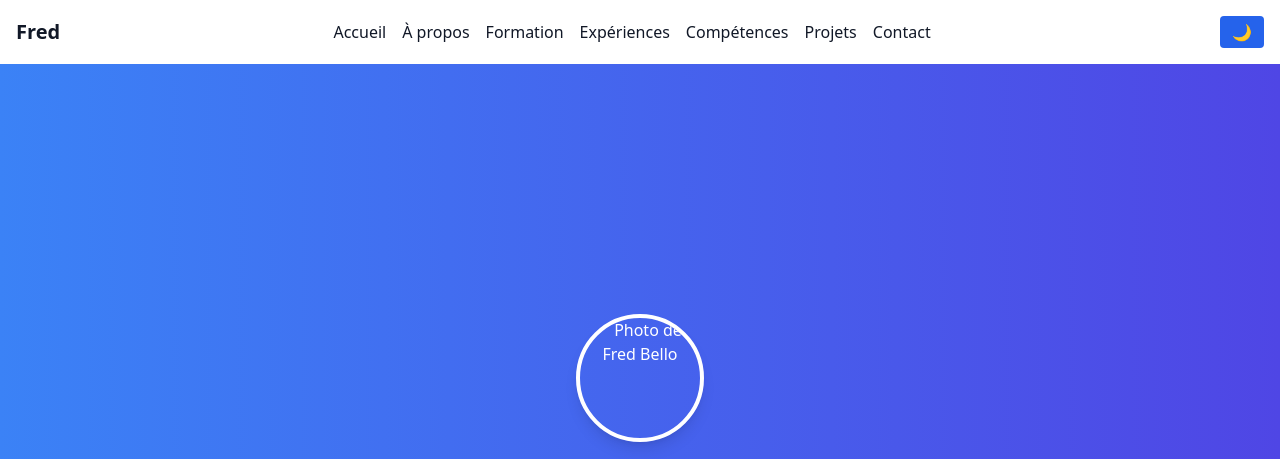
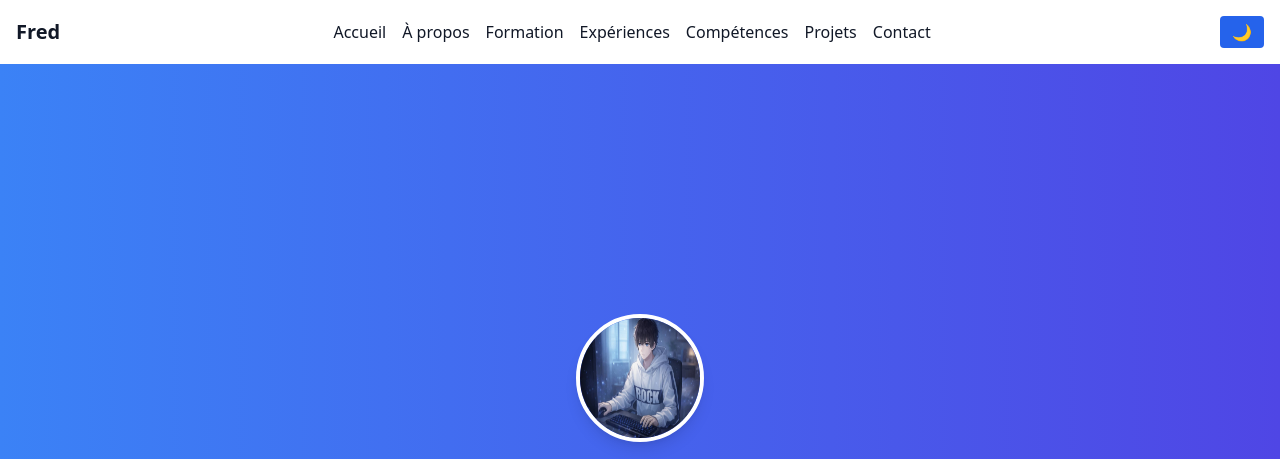
Before and after one commit to fredbello12-devs/my_portfolio, a website: page index.html in a window 1280 px wide. Shown: the top 459 px of the page. Drawn offline with nearby package versions, Linux system fonts and the light colour scheme.

Commit message:
Message clair et descriptif

```diff
--- a/index.html
+++ b/index.html
@@ -51,7 +51,7 @@
 
   <!-- Hero -->
   <section id="hero" class="h-screen flex flex-col justify-center items-center text-center bg-gradient-to-r from-blue-500 to-indigo-600 text-white">
-    <img src="profil.jpg" alt="Photo de Fred Bello" class="w-32 h-32 rounded-full border-4 border-white shadow-lg mb-6">
+    <img src="profil.jpeg" alt="Photo de Fred Bello" class="w-32 h-32 rounded-full border-4 border-white shadow-lg mb-6">
     <h2 id="hero-title" class="text-4xl font-bold mb-4"></h2>
     <p class="text-lg">Développeur passionné par l’automatisation, le front-end et le back-end</p>
     <div class="flex justify-center mt-6">
```
